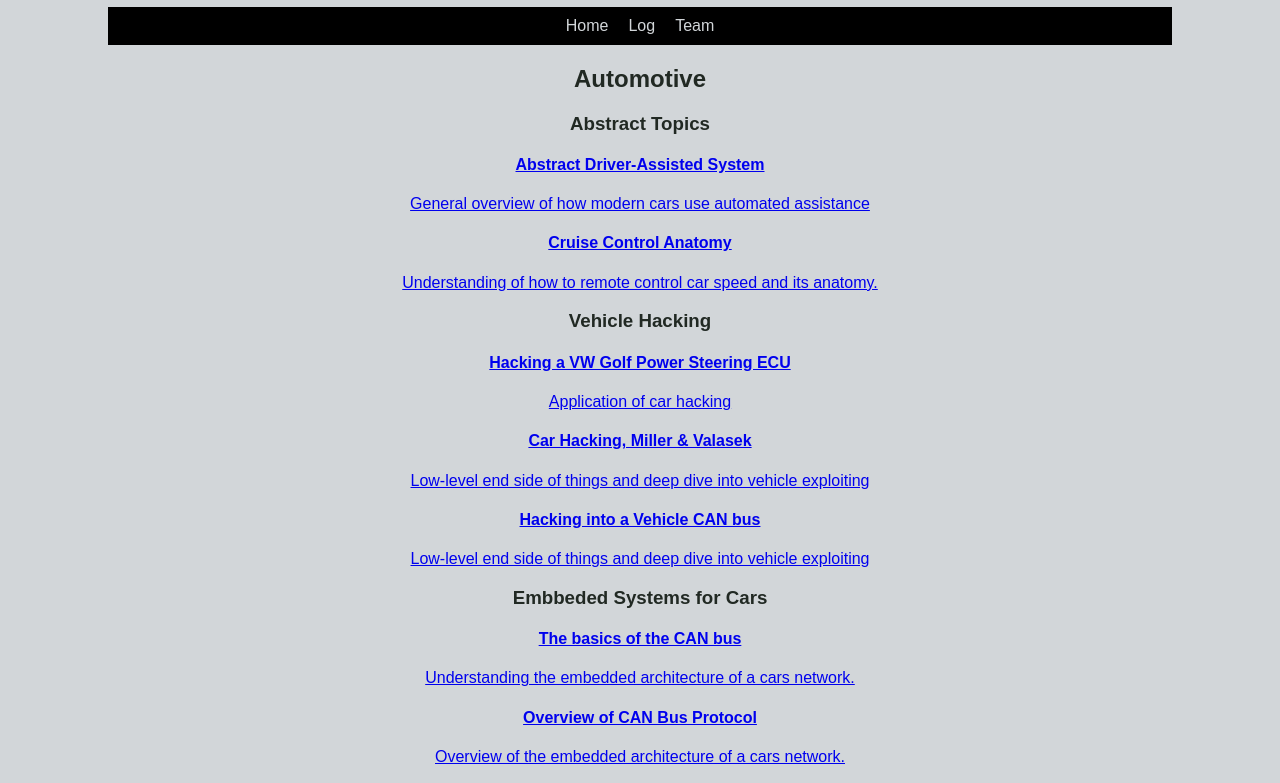
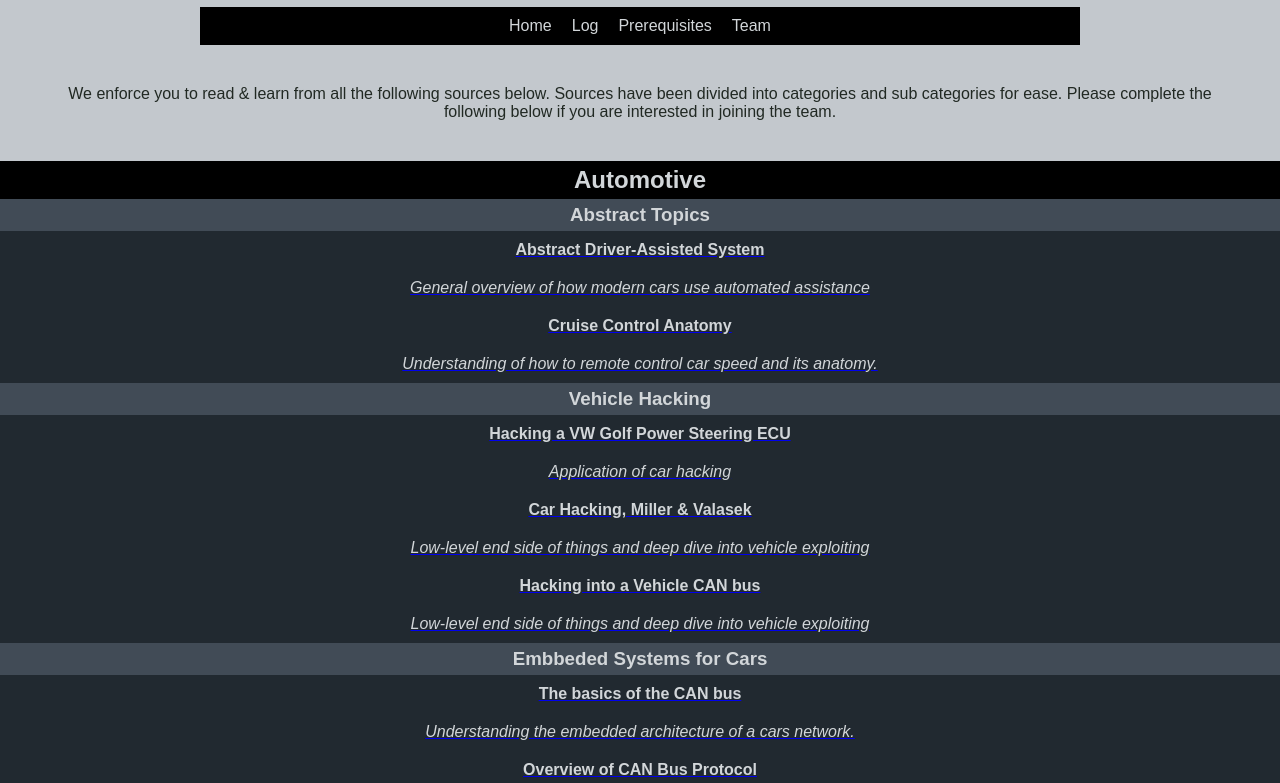
Before and after one commit to bedolpab/NOVA, a plain HTML site: page pages/prerequisites.html in a window 1280 px wide. Shown: the part 73-856 px from the top of the page. Drawn offline with Linux system fonts and the light colour scheme.

Commit message:
styled prereqs

```diff
--- a/assets/css/prerequisites.css
+++ b/assets/css/prerequisites.css
@@ -1,4 +1,47 @@
-@import 'variables.css'
+@import 'variables.css';
+
+body {
+    background-color: var(--lg-gray);
+    color: #212923;
+    text-align: center;
+    font-family: Arial, Helvetica, sans-serif;
+    margin: 0px;
+    padding: 0px;
+}
+
+/* List */
+.nav {
+    background-color: var(--black);
+    display: flex;
+    justify-content: center;
+    align-items: center;
+    list-style: none;
+    padding: 10px 0;
+    margin: 0 200px;
+    /* Removes default padding from the list */
+}
+
+.nav li {
+    margin: 0 10px;
+}
+
+.nav li a {
+    color: var(--wh-gray);
+    text-decoration: none;
+}
+
+a:hover {
+    color: var(--black);
+    background-color: var(--md-blue);
+}
+
+a:focus {
+    font-weight: bold;
+}
+
+a:visited {
+    background-color: var(--md-blue);
+}
 
 /*
 * Structure
@@ -11,3 +54,46 @@
 * * * * [div]
 * * * * * h4 -> p
 */
+
+.preq {
+    margin: 30px;
+    padding: 10px;
+}
+
+.main-card h2 {
+    background-color: var(--black);
+    color: var(--wh-gray);
+    margin: 0;
+    padding: 5px;
+}
+
+.sub-card h3 {
+    background-color: var(--md-blue);
+    color: var(--wh-gray);
+    margin: 0px;
+    padding: 5px;
+}
+
+.child-card div {
+    background-color: var(--dk-blue);
+    color: var(--wh-gray);
+}
+
+.child-card h4,
+p {
+    margin: 0px;
+    padding: 10px;
+}
+
+.child-card p {
+    font-style: italic;
+}
+
+.child-card div:hover {
+    color: var(--lg-gray);
+    background-color: var(--black);
+}
+
+.child-card:visited {
+    background-color: blue;
+}
--- a/assets/css/styles.css
+++ b/assets/css/styles.css
@@ -15,7 +15,7 @@ body {
   align-items: center;
   list-style: none;
   padding: 10px 0;
-  margin: 0 100px;
+  margin: 0 200px;
   /* Removes default padding from the list */
 }
 
--- a/pages/prerequisites.html
+++ b/pages/prerequisites.html
@@ -4,7 +4,7 @@
   <meta charset="UTF-8">
   <title>AutoMind | Prerequisites</title>
   <meta name="viewport" content="width=device-width,initial-scale=1">
-  <link rel="stylesheet" href="../assets/css/styles.css">
+  <link rel="stylesheet" href="../assets/css/prerequisites.css">
   <script src="../assets/js/index.js"></script>
 </head>
 
@@ -12,10 +12,15 @@
   <h1>AutoMind</h1>
   <ul class="nav">
     <li><a href="../index.html">Home</a></li>
-    <li><a href="log.html">Log</a></li>
-    <li><a href="team.html">Team</a></li>
+
+    <li><a href="./log.html">Log</a></li>
+    <li><a href="./prerequisites.html">Prerequisites</a></li>
+    <li><a href="./team.html">Team</a></li>
   </ul>
 
+  <p class="preq">We enforce you to read & learn from all the following sources below. Sources have been divided into
+    categories and sub categories for ease. Please complete the following below if you are interested in joining the
+    team.</p>
 
   <script>
     // Fetch the JSON file
@@ -48,6 +53,7 @@
               for (let [cc_key, cc_val] of Object.entries(sc_val)) {
                 const childCardContainer = document.createElement('a')
                 childCardContainer.classList.add("child-card")
+                childCardContainer.setAttribute('target', '_blank')
 
                 const childCardInnerContainer = document.createElement('div')
                 const cc_header = document.createElement('h4')
```
Also changed, not shown: index.html (+7 -5 lines), pages/log.html (+4 -2 lines), pages/team.html (+4 -2 lines), assets/css/variables.css (line endings or trailing spaces).
